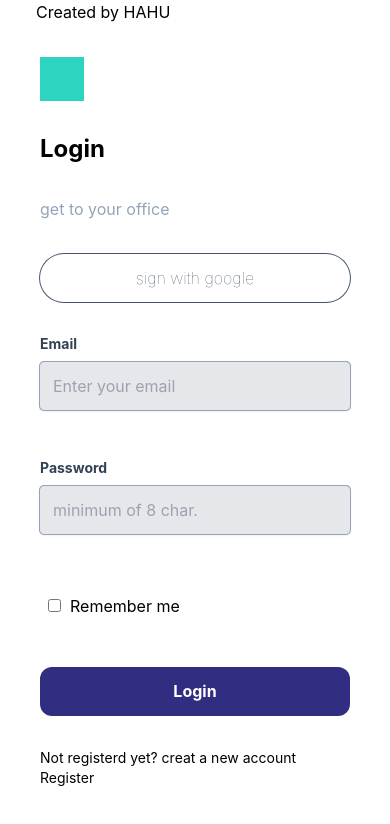
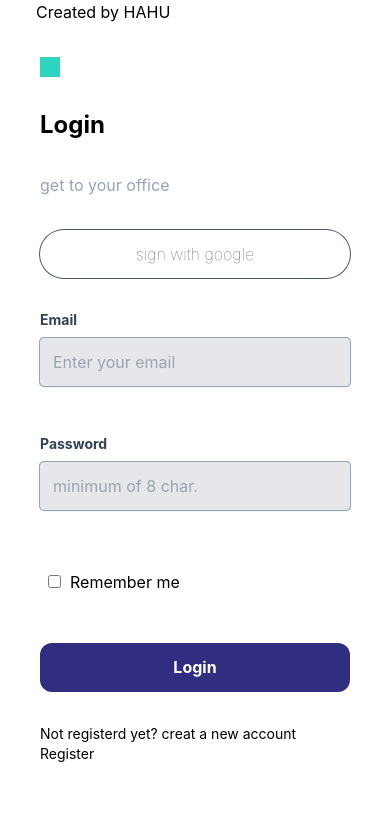
Before and after one commit to Oli-system-development/hahunew, a Next.js app: page / in a window 390 px wide. Shown: the top 824 px of the page. Built offline with nearby package versions, Linux system fonts and the light colour scheme.

Commit message:
updating login and register color

```diff
--- a/src/app/auth/login/page.jsx
+++ b/src/app/auth/login/page.jsx
@@ -17,7 +17,7 @@ const LoginPage = () => {
       <div className='pt-8 md:p-1 h-[calc(100vh-2rem)] md:h-[calc(100vh-0rem)] flex flex-col items-center justify-center'>
         <div className=' h-full  justify-around rounded-md flex flex-col md:flex-row md:h-[80%] md:w-full gap-40  2xl:w-2/3'>
           <div className='px-10 flex flex-col gap-8 md:w-1/2'>
-            <span className='w-11 h-11 bg-teal-400'></span>
+          <span className='w-5 h-5 md:w-11 md:h-19 bg-teal-400 text-teal-400'>{"  "}</span>
             <h1 className='font-bold text-2xl xl:text-sm  text-black '>
               Login
             </h1>
--- a/src/app/auth/register/Step1.jsx
+++ b/src/app/auth/register/Step1.jsx
@@ -3,7 +3,7 @@ import React from "react";
 const Step1 = () => {
   return (
     <div className='px-2 md:px-10 flex flex-col gap-4 w-full'>
-      <span className='w-5 h-5 md:w-11 md:h-19 bg-teal-400 text-teal-400'>fsd</span>
+      <span className='w-5 h-5 md:w-11 md:h-19 bg-teal-400 text-teal-400'>{"  "}</span>
       <div className='flex flex-row gap-4 md:gap-10 justify-between w-full'>
         <span className='font-bold text-xl md:text-2xl text-black'>
           Registration page
```
